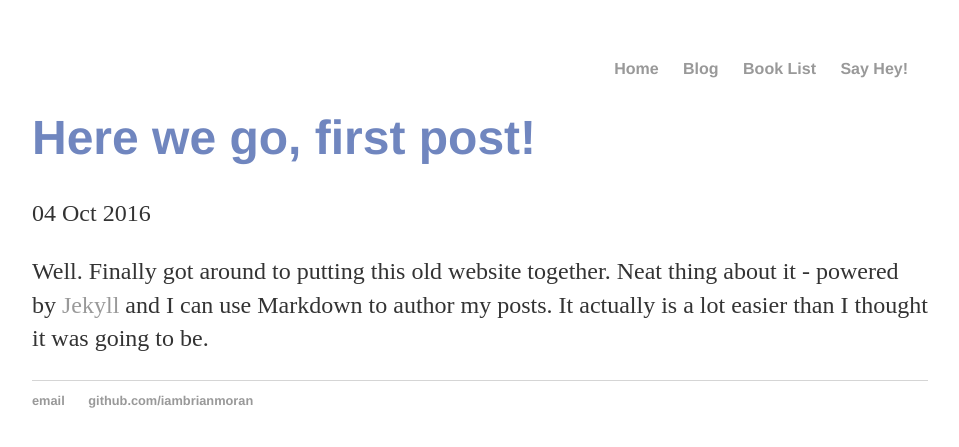
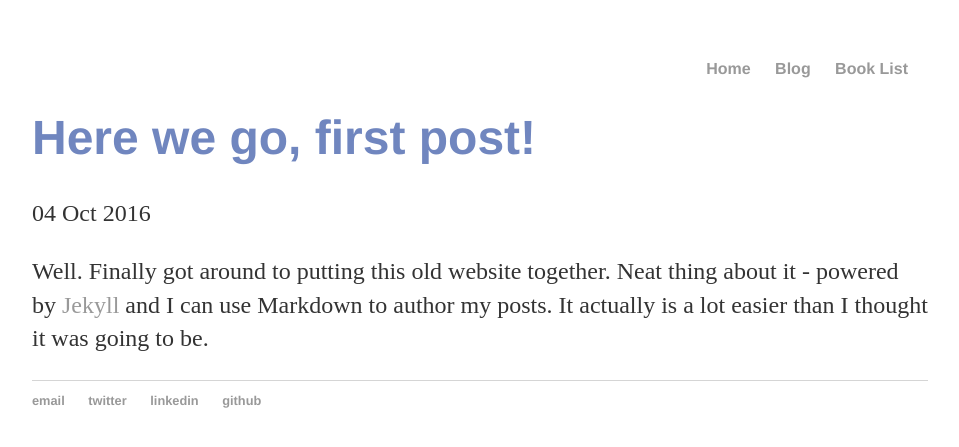
Before and after one commit to iambrianmoran/iambrianmoran.github.io, a Jekyll site: the page built from _posts/2016-10-04-first-post.md, in a window 1280 px wide. Shown: the top 447 px of the page, without its empty margins (160-1119 px from the left). Built offline with Jekyll 4.4.1, drawn with Linux system fonts in a browser that asks for light colours.

Commit message:
Update default.html

```diff
--- a/_layouts/default.html
+++ b/_layouts/default.html
@@ -10,9 +10,8 @@
     		<ul>
         	<div align="right">
 			<li><a href="/">Home</a></li>
-	        	<li><a href="/about">Blog</a></li>
-        		<li><a href="/cv">Book List</a></li>
-        		<li><a href="/blog">Say Hey!</a></li>
+	        	<li><a href="/blog">Blog</a></li>
+        		<li><a href="/book_list">Book List</a></li>
 		</div>
 		</ul>
 		</nav>
@@ -24,7 +23,9 @@
 		<footer>
     		<ul>
         		<li><a href="mailto:iambrianmoran@gmail.com">email</a></li>
-        		<li><a href="https://github.com/iambrianmoran">github.com/iambrianmoran</a></li>
+			<li><a href="https://twitter.com/iambrianmoran">twitter</a></li>
+			<li><a href="https://linkedin.com/in/brianmmoran">linkedin</a></li>
+        		<li><a href="https://github.com/iambrianmoran">github</a></li>
 			</ul>
 		</footer>
 	</body>
```
